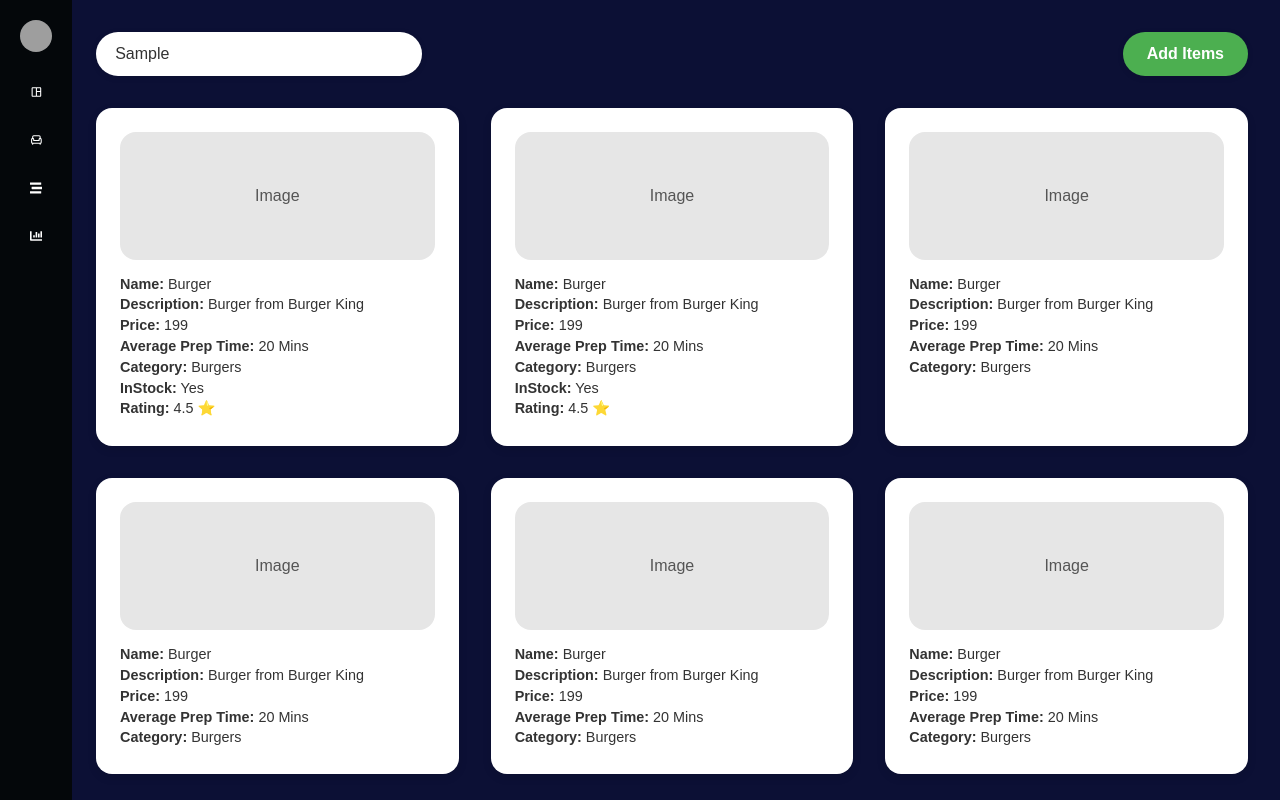
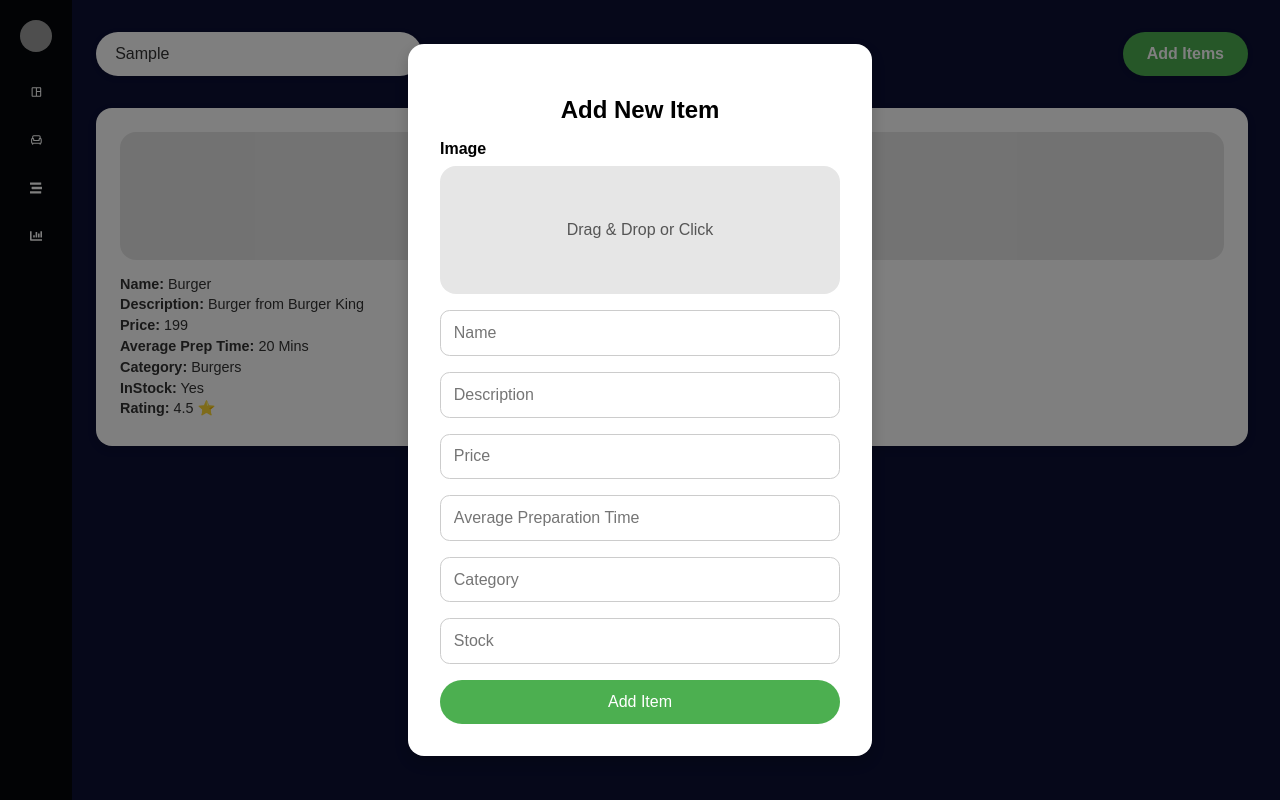
Before and after one commit to Sourav-Sharma-001/Final-Eva, a React (Vite) app in the folder Frontend/my-app/: page /foodItems in a window 1280 px wide. Both pictures are taken after typing "Sample" into the empty fields and a click on the button "Add Items". Built offline with nearby package versions, Linux system fonts and the light colour scheme; grey boxes are pictures that could not be loaded.

Commit message:
added add items model

```diff
--- a/Frontend/my-app/src/Components/Pages/FoodItems/FoodItems.css
+++ b/Frontend/my-app/src/Components/Pages/FoodItems/FoodItems.css
@@ -93,3 +93,88 @@
 .food-info strong {
   font-weight: 600;
 }
+
+/* modal overlay */
+.modal-overlay {
+  position: fixed;
+  top: 0;
+  left: 0;
+  width: 100%;
+  height: 100%;
+  background: rgba(0, 0, 0, 0.5);
+  display: flex;
+  justify-content: center;
+  align-items: center;
+  z-index: 100;
+}
+
+/* modal box */
+.modal {
+  background: #fff;
+  border-radius: 1rem;
+  padding: 2rem;
+  width: 90%;
+  max-width: 400px;
+  box-shadow: 0 0.4rem 1rem rgba(0, 0, 0, 0.2);
+  animation: pop 0.2s ease;
+}
+
+@keyframes pop {
+  from {
+    transform: scale(0.9);
+    opacity: 0;
+  }
+  to {
+    transform: scale(1);
+    opacity: 1;
+  }
+}
+
+.modal h2 {
+  text-align: center;
+  margin-bottom: 1rem;
+}
+
+.modal-form {
+  display: flex;
+  flex-direction: column;
+  gap: 1rem;
+}
+
+.modal-form input {
+  padding: 0.8rem;
+  border: 1px solid #ccc;
+  border-radius: 0.6rem;
+  font-size: 1rem;
+  outline: none;
+}
+
+.image-upload label {
+  font-weight: bold;
+}
+
+.image-dropzone {
+  background-color: #e6e6e6;
+  height: 8rem;
+  border-radius: 1rem;
+  display: flex;
+  align-items: center;
+  justify-content: center;
+  margin-top: 0.5rem;
+  cursor: pointer;
+  color: #555;
+}
+
+.submit-btn {
+  padding: 0.8rem;
+  background-color: #4caf50;
+  color: white;
+  border: none;
+  border-radius: 2rem;
+  font-size: 1rem;
+  cursor: pointer;
+}
+
+.submit-btn:hover {
+  background-color: #43a047;
+}
--- a/Frontend/my-app/src/Components/Pages/FoodItems/FoodItems.jsx
+++ b/Frontend/my-app/src/Components/Pages/FoodItems/FoodItems.jsx
@@ -1,7 +1,9 @@
-import React from "react";
+import React, { useState } from "react";
 import "./FoodItems.css";
 
 export default function FoodItems() {
+  const [showModal, setShowModal] = useState(false);
+
   const foods = [
     {
       name: "Burger",
@@ -12,50 +14,20 @@ export default function FoodItems() {
       inStock: "Yes",
       rating: "4.5 ⭐",
     },
-    {
-      name: "Burger",
-      description: "Burger from Burger King",
-      price: 199,
-      avgPrep: "20 Mins",
-      category: "Burgers",
-      inStock: "Yes",
-      rating: "4.5 ⭐",
-    },
-    {
-      name: "Burger",
-      description: "Burger from Burger King",
-      price: 199,
-      avgPrep: "20 Mins",
-      category: "Burgers",
-    },
-    {
-      name: "Burger",
-      description: "Burger from Burger King",
-      price: 199,
-      avgPrep: "20 Mins",
-      category: "Burgers",
-    },
-    {
-      name: "Burger",
-      description: "Burger from Burger King",
-      price: 199,
-      avgPrep: "20 Mins",
-      category: "Burgers",
-    },
-    {
-      name: "Burger",
-      description: "Burger from Burger King",
-      price: 199,
-      avgPrep: "20 Mins",
-      category: "Burgers",
-    },
   ];
+
+  const handleAddItem = (e) => {
+    e.preventDefault();
+    setShowModal(false);
+  };
 
   return (
     <div className="food-page">
       <div className="top-bar">
         <input className="search-box" type="text" placeholder="Search" />
-        <button className="add-btn">Add Items</button>
+        <button className="add-btn" onClick={() => setShowModal(true)}>
+          Add Items
+        </button>
       </div>
 
       <div className="food-grid">
@@ -92,6 +64,31 @@ export default function FoodItems() {
           </div>
         ))}
       </div>
+
+      {showModal && (
+        <div className="modal-overlay" onClick={() => setShowModal(false)}>
+          <div className="modal" onClick={(e) => e.stopPropagation()}>
+            <h2>Add New Item</h2>
+            <form className="modal-form" onSubmit={handleAddItem}>
+              <div className="image-upload">
+                <label htmlFor="image">Image</label>
+                <div className="image-dropzone">Drag & Drop or Click</div>
+              </div>
+
+              <input type="text" placeholder="Name" required />
+              <input type="text" placeholder="Description" required />
+              <input type="number" placeholder="Price" required />
+              <input type="text" placeholder="Average Preparation Time" required />
+              <input type="text" placeholder="Category" required />
+              <input type="text" placeholder="Stock" required />
+
+              <button type="submit" className="submit-btn">
+                Add Item
+              </button>
+            </form>
+          </div>
+        </div>
+      )}
     </div>
   );
 }
```
